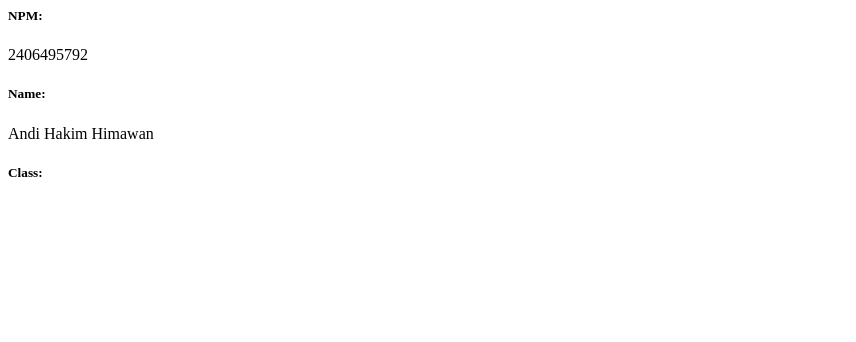
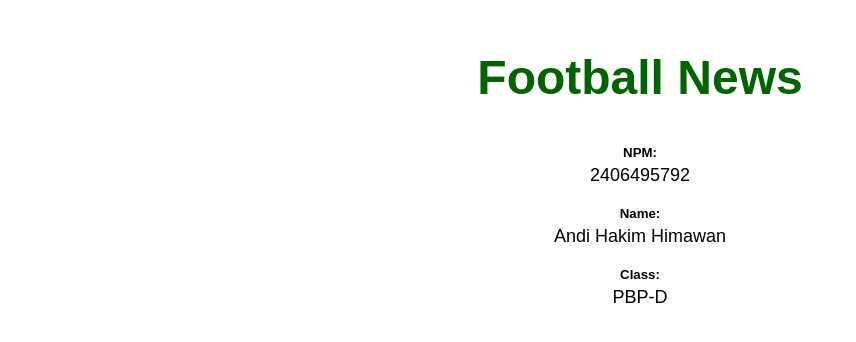
Before and after one commit to SirinAX/football-news, a Django app: page / in a window 1280 px wide. Shown: the top 342 px of the page, without its empty margins (0-856 px from the left). Run offline with Django 5.2, Linux system fonts and the light colour scheme.

Commit message:
Complete tutorial 1: Django MVT implementation(after revision)

```diff
--- a/main/templates/main.html
+++ b/main/templates/main.html
@@ -1,8 +1,38 @@
-<h5>NPM: </h5>
-<p>{{ npm }}</p>
+<!DOCTYPE html>
+<html lang="en">
+<head>
+    <meta charset="UTF-8">
+    <title>Football News</title>
+    <style>
+        body {
+            font-family: Arial, sans-serif;
+            text-align: center;
+            margin-top: 50px;
+        }
+        h1 {
+            font-size: 48px;
+            color: darkgreen;
+            margin-bottom: 40px;
+        }
+        h5 {
+            margin: 10px 0 5px 0;
+        }
+        p {
+            font-size: 18px;
+            margin: 0 0 20px 0;
+        }
+    </style>
+</head>
+<body>
+    <h1>Football News</h1>
 
-<h5>Name: </h5>
-<p>{{ name }}</p>
+    <h5>NPM:</h5>
+    <p>{{ npm }}</p>
 
-<h5>Class: </h5>
-<p>{{ kelas }}</p>
+    <h5>Name:</h5>
+    <p>{{ name }}</p>
+
+    <h5>Class:</h5>
+    <p>{{ kelas }}</p>
+</body>
+</html>
--- a/main/views.py
+++ b/main/views.py
@@ -5,7 +5,7 @@ def show_main(request):
     context = {
         'npm' : '2406495792',
         'name': 'Andi Hakim Himawan',
-        'class': 'PBP-D'
+        'kelas': 'PBP-D'
     }
 
     return render(request, "main.html", context)
```
